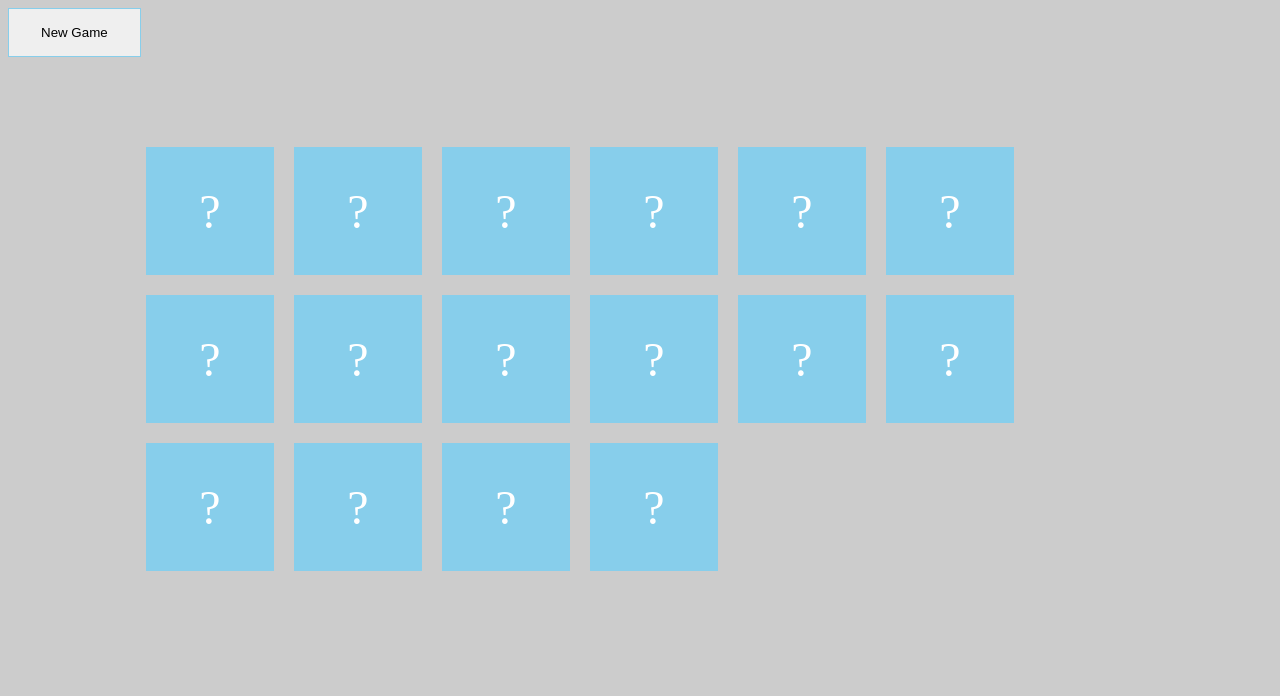
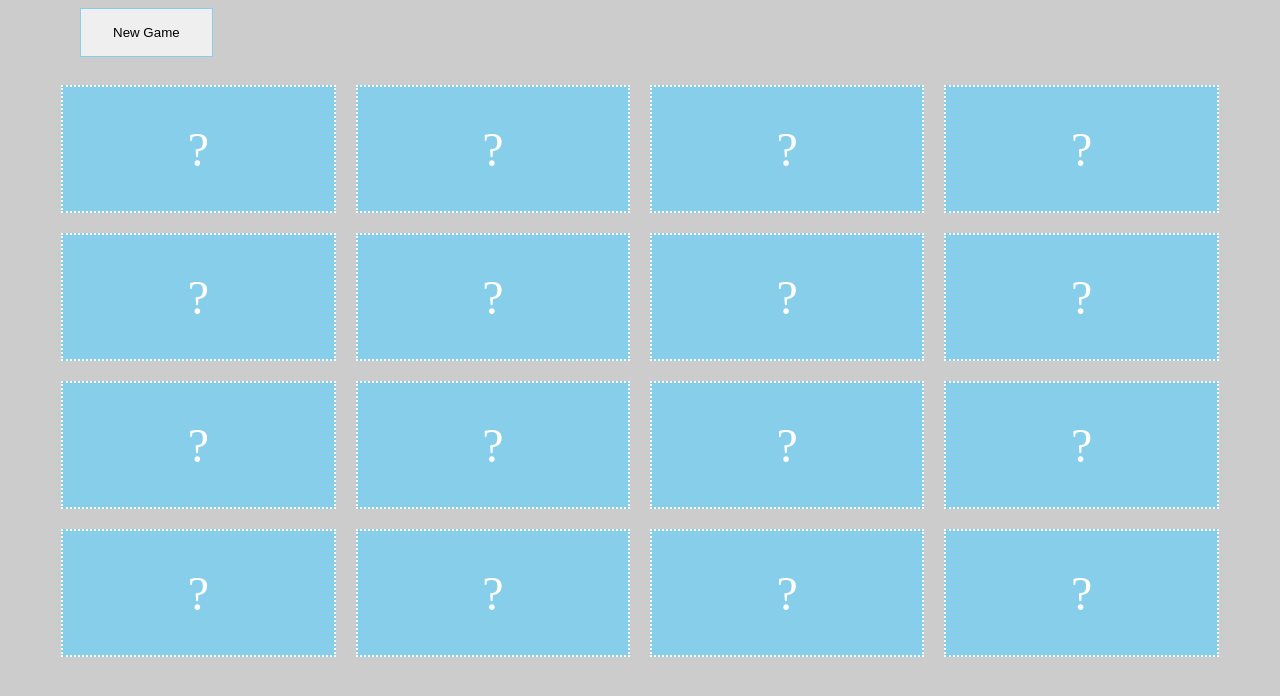
Before and after one commit to Maqvaer/memory-game, a plain HTML site: page index.html in a window 1280 px wide. Drawn offline with Linux system fonts and the light colour scheme.

Commit message:
fix:design game

```diff
--- a/src/script.js
+++ b/src/script.js
@@ -78,9 +78,9 @@ function createCards() {
             } else if(cards[indexFirstCard].textContent !== cards[indexSecondCard].textContent) {
               console.log('не совпадение');
               setTimeout(function() {
-                cards[indexFirstCard].textContent = '?';
-                cards[indexSecondCard].textContent = '?';
-              }, 1400);
+                cards[indexFirstCard].textContent = '';
+                cards[indexSecondCard].textContent = '';
+              }, 700);
               cardsCounter = 0;
             };
             }
--- a/style.css
+++ b/style.css
@@ -1,27 +1,32 @@
 *{
    box-sizing: border-box;
+   margin: 0;
 }
 
 body{
    width: 100%;
-   height: 100vh;
+   height: 100%;
    background-color: #ccc;
 }
-
+header{
+   width: 90%;
+   height: fit-content;
+   margin: auto;
+   padding:0.5rem 1rem;
+}
 .cards-container{
-   display: flex;
-   flex-wrap: wrap;
-   width:80%;
-   height:fit-content;
-   margin: 10vh auto;
-   align-items: center;
-   align-content: center;
+   display: grid;
+   grid-template-columns: repeat(4, 1fr);
+   grid-template-rows: repeat(4, 1fr);
+   width:92%;
+   height: 50vh;
+   margin:10px 4%;
 }
 
 
 .card{
-   width: 8rem;
-   height: 8rem;
+   min-width: 10vw;
+   min-height: 10vw;
    background-color: skyblue;
    color: white;
    font-size: 3rem;
@@ -29,9 +34,15 @@ body{
    display: flex;
    align-items: center;
    justify-content: center;
+   border:2px dotted white;
 }
 
 .button-new-game{
    padding: 1rem 2rem;
    border: 1px solid skyblue;
 }
+
+.card:hover{
+   background-color:#8ea9b4;
+   transition:background-color 500ms;
+}
```
